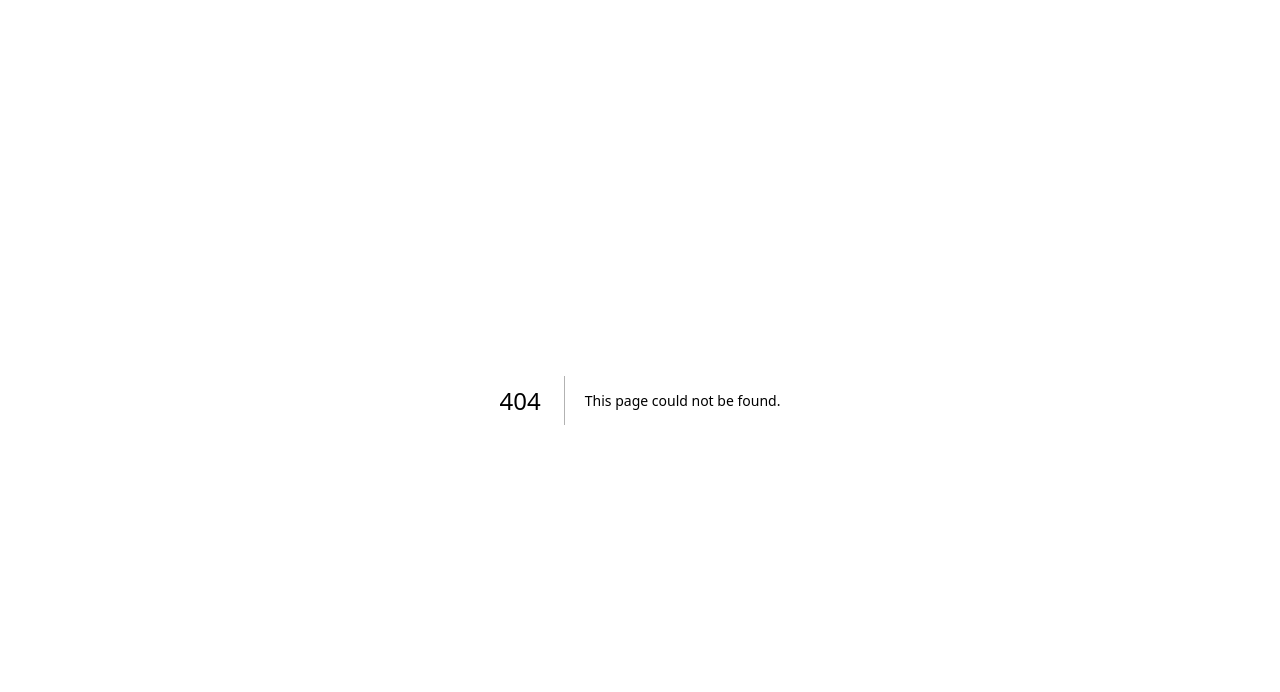
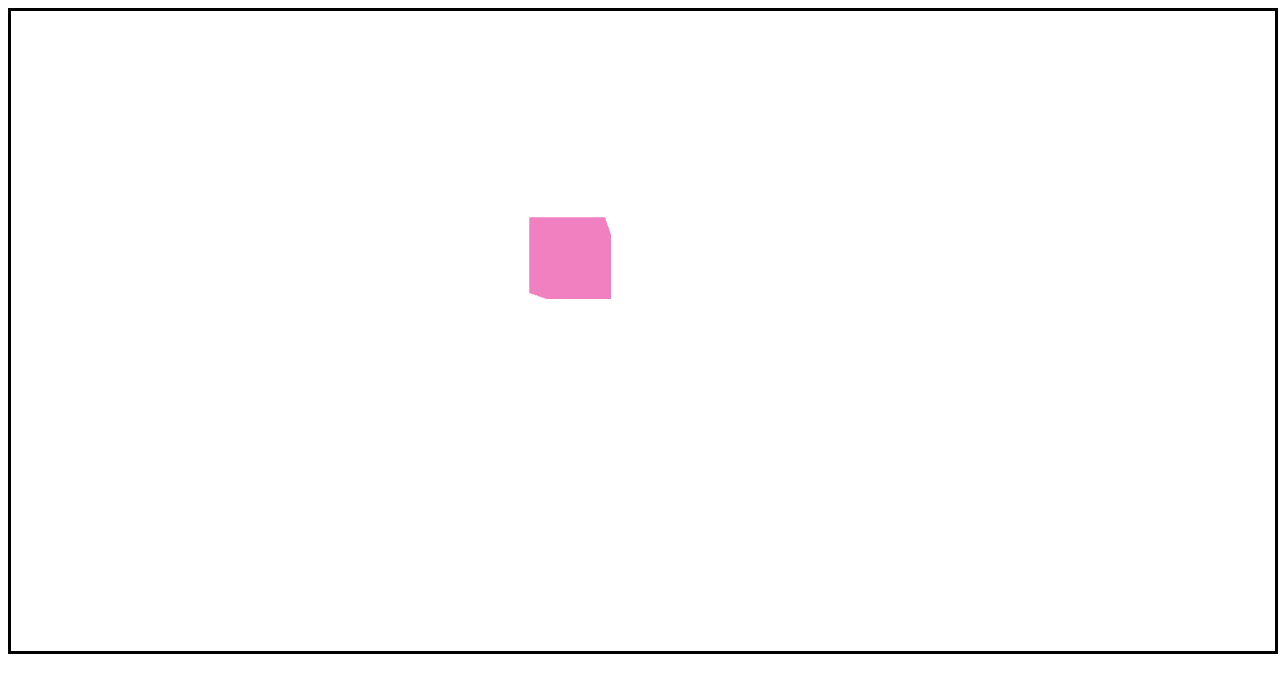
Before and after one commit to kingnebby/chat-app-with-turbo, a Next.js app in the folder apps/web/: page /Graphic in a window 1280 px wide. Before the commit this address had no page. Shown: the top 692 px of the page. Built offline with nearby package versions, Linux system fonts and the light colour scheme.

Commit message:
chore: basic gsap integration

```diff
--- /dev/null
+++ b/apps/web/pages/Graphic.module.css
@@ -0,0 +1,7 @@
+
+.graphic {
+  border: solid;
+  /* transform: translateX(50%); */
+  width: 100%;
+  height: 80vh;
+}
--- /dev/null
+++ b/apps/web/pages/Graphic.tsx
@@ -0,0 +1,54 @@
+import React, { useEffect, useLayoutEffect, useRef } from 'react'
+import { Canvas, ThreeElements, useFrame, useThree } from '@react-three/fiber'
+import { OrbitControls, PerspectiveCamera } from "@react-three/drei";
+import gsap from 'gsap'
+import styles from './Graphic.module.css'
+
+export default function Graphic() {
+
+  return (
+    <div className={styles.graphic}>
+      <Canvas id='graphic'>
+        <PerspectiveCamera fov={100}></PerspectiveCamera>
+        <ambientLight />
+        <pointLight position={[10, 10, 10]} />
+        <Box position={[1, 0, 0]} />
+        <OrbitControls makeDefault enableDamping enablePan={false} enableZoom={false}
+        />
+        {/* // autoRotate={true} autoRotateSpeed={5} */}
+      </Canvas>
+    </div>
+  )
+}
+
+function Box(props: ThreeElements['mesh']) {
+  const mesh = useRef<THREE.Mesh>(null!)
+
+  let camera = useThree(state => state.camera)
+
+  useLayoutEffect(() => {
+    console.log(camera)
+    gsap.to(camera.position, { z: -10 })
+  })
+
+  useLayoutEffect(() => {
+    // console.log(mesh.current.position)
+    gsap.fromTo(mesh.current.scale, { x: 0, y: 0, z: 0 }, { x: 2, y: 2, z: 2 })
+    gsap.fromTo(mesh.current.position, { x: -1, y: -1, z: -1 }, { x: 2, y: 2, z: 2 })
+  })
+
+
+  // const obj =
+
+  return (
+    <mesh
+      {...props}
+      ref={mesh}
+      scale={[1, 1, 1]}
+    >
+      <boxGeometry args={[1, 1, 1]} />
+      <meshStandardMaterial color={'hotpink'} />
+    </mesh>
+  )
+
+}
```
Also changed, not shown: 1 other file (tests, documents, lock files or other folders).
